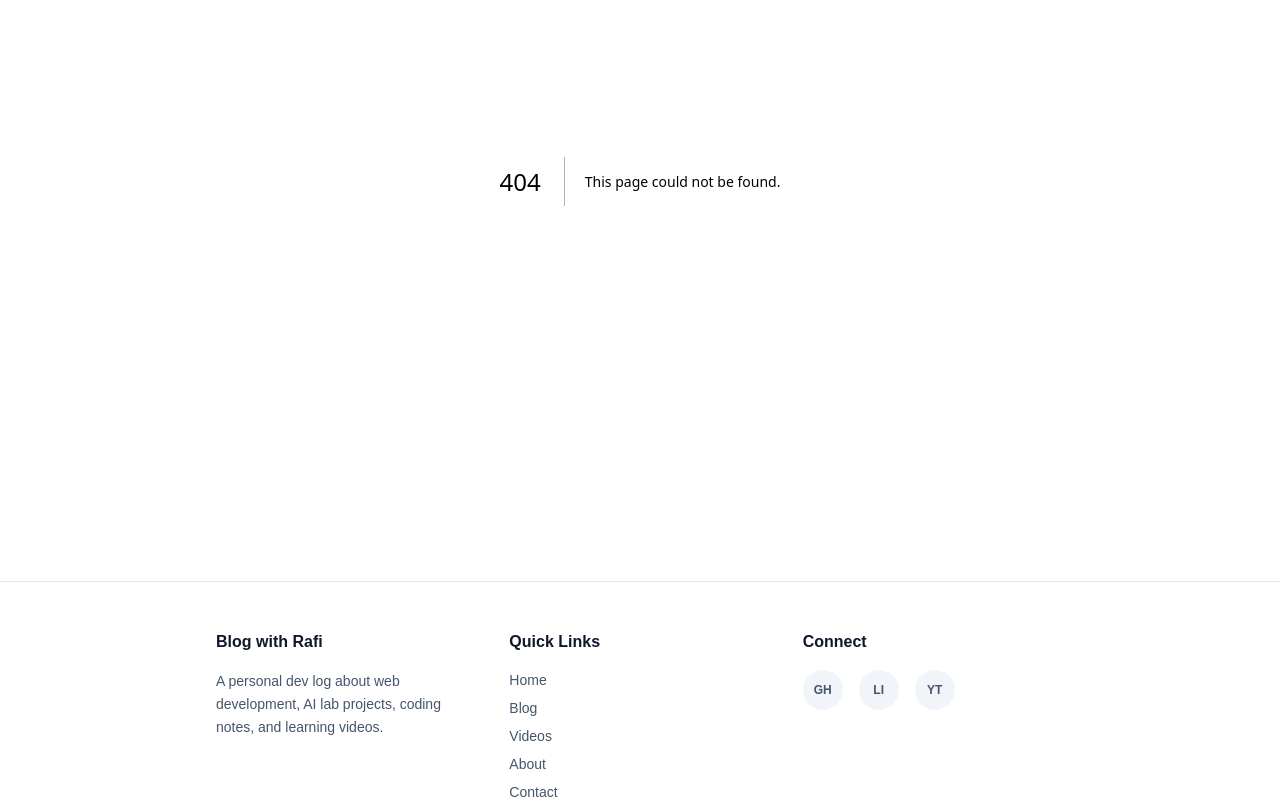
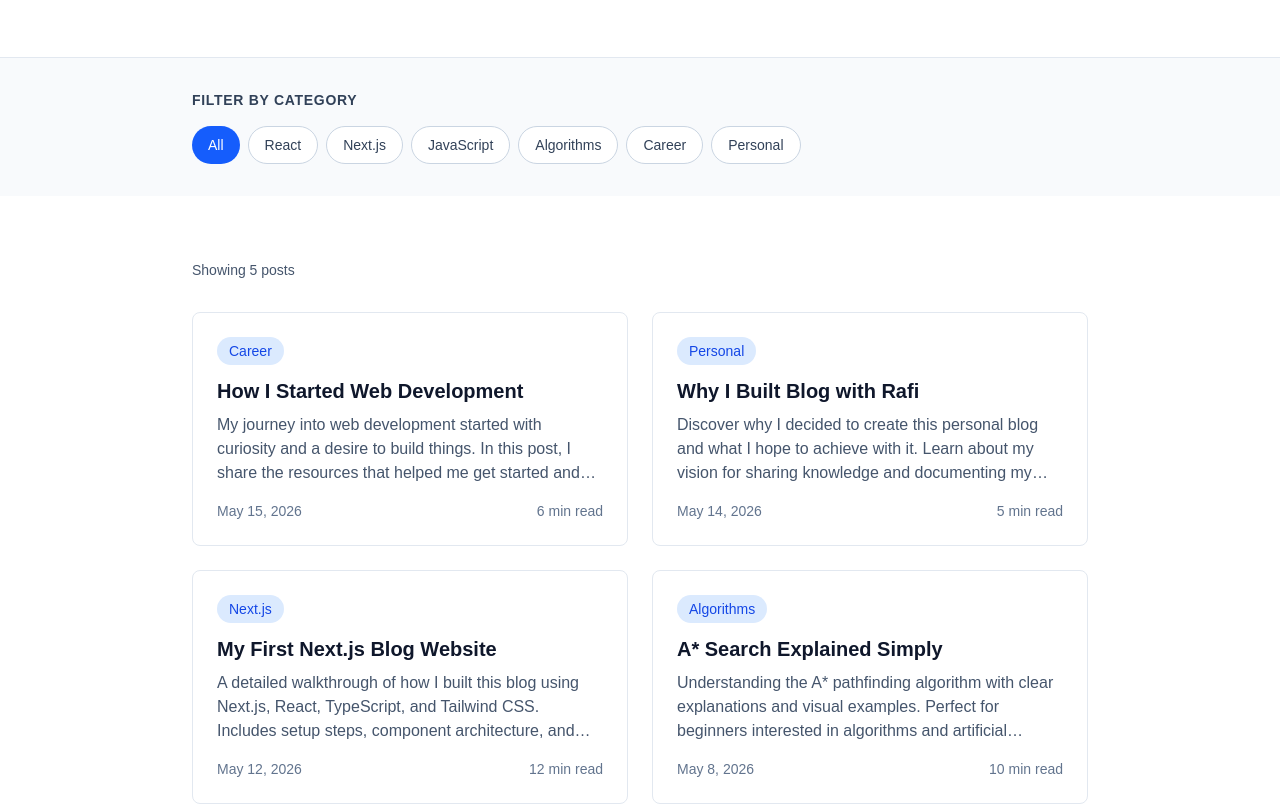
Before and after one commit to mfbhai10/blog-with-rafi, a Next.js app: page /blog in a window 1280 px wide. Before the commit this address had no page. Shown: the part 280-1086 px from the top of the page. Built offline with nearby package versions, Linux system fonts and the light colour scheme.

Commit message:
Add blog listing page

```diff
--- /dev/null
+++ b/app/blog/page.tsx
@@ -0,0 +1,163 @@
+"use client";
+
+import { useState } from "react";
+import SectionTitle from "@/components/SectionTitle";
+import BlogCard from "@/components/BlogCard";
+
+// Sample blog data
+const allBlogPosts = [
+  {
+    id: 1,
+    title: "How I Started Web Development",
+    description:
+      "My journey into web development started with curiosity and a desire to build things. In this post, I share the resources that helped me get started and the mistakes I made along the way.",
+    category: "Career",
+    date: "May 15, 2026",
+    readingTime: "6 min read",
+    slug: "how-i-started-web-development",
+  },
+  {
+    id: 2,
+    title: "Why I Built Blog with Rafi",
+    description:
+      "Discover why I decided to create this personal blog and what I hope to achieve with it. Learn about my vision for sharing knowledge and documenting my learning journey.",
+    category: "Personal",
+    date: "May 14, 2026",
+    readingTime: "5 min read",
+    slug: "why-i-built-blog-with-rafi",
+  },
+  {
+    id: 3,
+    title: "My First Next.js Blog Website",
+    description:
+      "A detailed walkthrough of how I built this blog using Next.js, React, TypeScript, and Tailwind CSS. Includes setup steps, component architecture, and deployment tips.",
+    category: "Next.js",
+    date: "May 12, 2026",
+    readingTime: "12 min read",
+    slug: "my-first-nextjs-blog",
+  },
+  {
+    id: 4,
+    title: "A* Search Explained Simply",
+    description:
+      "Understanding the A* pathfinding algorithm with clear explanations and visual examples. Perfect for beginners interested in algorithms and artificial intelligence.",
+    category: "Algorithms",
+    date: "May 8, 2026",
+    readingTime: "10 min read",
+    slug: "a-star-search-explained",
+  },
+  {
+    id: 5,
+    title: "React Components Explained for Beginners",
+    description:
+      "A comprehensive guide to understanding React components, hooks, and state management. Learn the fundamentals that will help you build interactive user interfaces.",
+    category: "React",
+    date: "May 5, 2026",
+    readingTime: "9 min read",
+    slug: "react-components-for-beginners",
+  },
+];
+
+// Available categories
+const categories = [
+  "All",
+  "React",
+  "Next.js",
+  "JavaScript",
+  "Algorithms",
+  "Career",
+  "Personal",
+];
+
+export default function BlogPage() {
+  const [selectedCategory, setSelectedCategory] = useState("All");
+
+  // Filter posts based on selected category
+  const filteredPosts =
+    selectedCategory === "All"
+      ? allBlogPosts
+      : allBlogPosts.filter((post) => post.category === selectedCategory);
+
+  return (
+    <div className="w-full">
+      {/* Page Header */}
+      <section className="border-b border-slate-200 bg-white px-6 py-20">
+        <div className="mx-auto max-w-4xl">
+          <SectionTitle
+            title="Dev Logs"
+            description="Notes, tutorials, and lessons from my coding journey."
+          />
+        </div>
+      </section>
+
+      {/* Filter Section */}
+      <section className="bg-slate-50 px-6 py-8">
+        <div className="mx-auto max-w-4xl">
+          <h3 className="mb-4 text-sm font-semibold uppercase tracking-wider text-slate-700">
+            Filter by Category
+          </h3>
+          <div className="flex flex-wrap gap-2">
+            {categories.map((category) => (
+              <button
+                key={category}
+                onClick={() => setSelectedCategory(category)}
+                className={`rounded-full px-4 py-2 text-sm font-medium transition-colors ${
+                  selectedCategory === category
+                    ? "bg-blue-600 text-white"
+                    : "border border-slate-300 bg-white text-slate-700 hover:border-blue-300 hover:bg-blue-50"
+                }`}
+              >
+                {category}
+              </button>
+            ))}
+          </div>
+        </div>
+      </section>
+
+      {/* Blog Posts Grid */}
+      <section className="px-6 py-16">
+        <div className="mx-auto max-w-4xl">
+          {filteredPosts.length > 0 ? (
+            <>
+              <p className="mb-8 text-sm text-slate-600">
+                Showing {filteredPosts.length}{" "}
+                {selectedCategory === "All"
+                  ? "posts"
+                  : `posts in ${selectedCategory}`}
+              </p>
+
+              <div className="grid gap-6 md:grid-cols-1 lg:grid-cols-2">
+                {filteredPosts.map((post) => (
+                  <BlogCard
+                    key={post.id}
+                    title={post.title}
+                    description={post.description}
+                    category={post.category}
+                    date={post.date}
+                    readingTime={post.readingTime}
+                    href={`/blog/${post.slug}`}
+                  />
+                ))}
+              </div>
+            </>
+          ) : (
+            <div className="rounded-lg border border-slate-200 bg-slate-50 py-12 text-center">
+              <p className="text-slate-600">
+                No posts found in this category. Try selecting a different one.
+              </p>
+            </div>
+          )}
+        </div>
+      </section>
+
+      {/* Coming Soon CTA */}
+      <section className="border-t border-slate-200 bg-white px-6 py-16">
+        <div className="mx-auto max-w-4xl text-center">
+          <p className="text-slate-600">
+            More posts coming soon! Subscribe to stay updated.
+          </p>
+        </div>
+      </section>
+    </div>
+  );
+}
```
